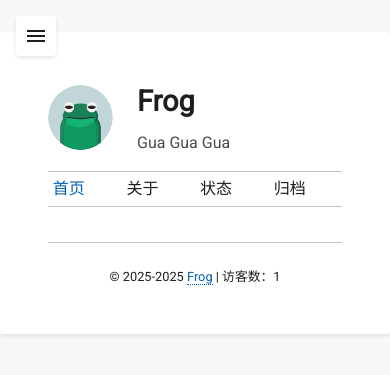
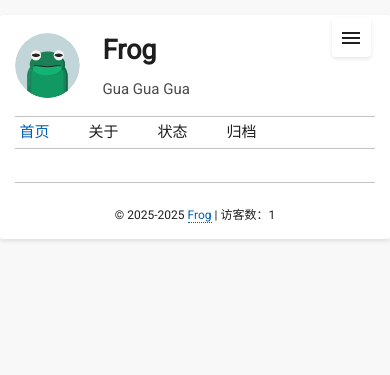
Before and after one commit to GitZhiQing/Frog, a Flask app: page / in a window 390 px wide. Shown: the top 375 px of the page. Run offline with Flask 3, Linux system fonts and the light colour scheme; data comes from the database, SQL or seed files in the repository; some libraries are stand-ins or nearby versions.

Commit message:
feat(css): 增加移动端样式并优化过渡动画

```diff
--- a/app/static/css/main.css
+++ b/app/static/css/main.css
@@ -79,6 +79,7 @@ body {
     border-radius: 3px;
     background: var(--color-bg-container);
     box-shadow: 0 2px 4px rgba(0, 0, 0, 0.1);
+    transition: .4s ease-in-out;
 }
 
 /* 覆盖 a 标签样式 */
@@ -191,6 +192,8 @@ footer {
     position: fixed;
     top: 0;
     left: 0;
+    z-index: 1000;
+    transition: .4s ease-in-out;
 }
 
 .menu-button {
@@ -482,3 +485,54 @@ input:checked+.slider:before {
     margin: 1rem 0;
     font-size: 0.875rem;
 }
+
+/* 屏幕宽度小于  768px 时 */
+@media screen and (max-width: 768px) {
+    html {
+        font-size: 15px;
+    }
+
+    .container {
+        max-width: 800px;
+        margin: 1rem auto;
+        padding: 1rem;
+        border-radius: 3px;
+        background: var(--color-bg-container);
+        box-shadow: 0 2px 4px rgba(0, 0, 0, 0.1);
+    }
+
+    .menu-container {
+        position: fixed;
+        top: 0;
+        left: 85%;
+        z-index: 1000;
+    }
+
+    .menu-button {
+        margin: 1.2rem 1rem 0 0;
+        padding: 0.5rem;
+        background: var(--color-bg-container);
+        box-shadow: 0 2px 4px rgba(0, 0, 0, 0.1);
+        border: none;
+        border-radius: 4px;
+        cursor: pointer;
+        display: flex;
+        justify-content: center;
+        align-items: center;
+    }
+
+    .menu-list {
+        position: absolute;
+        top: 100%;
+        left: -110px;
+        margin: 0.5rem 1rem 0 0;
+        padding: 0;
+        list-style: none;
+        background-color: var(--color-bg-container);
+        border: 1px solid var(--color-border);
+        border-radius: 4px;
+        box-shadow: 0 2px 5px rgba(0, 0, 0, 0.1);
+        display: none;
+        min-width: 150px;
+    }
+}
--- a/app/static/css/markdown.css
+++ b/app/static/css/markdown.css
@@ -10,6 +10,12 @@
     font-size: 16px;
     line-height: 1.5;
     word-wrap: break-word;
+}
+
+@media screen and (max-width: 768px) {
+    .markdown-body {
+        font-size: 15px;
+    }
 }
 
 /***补充的样式***/
```
